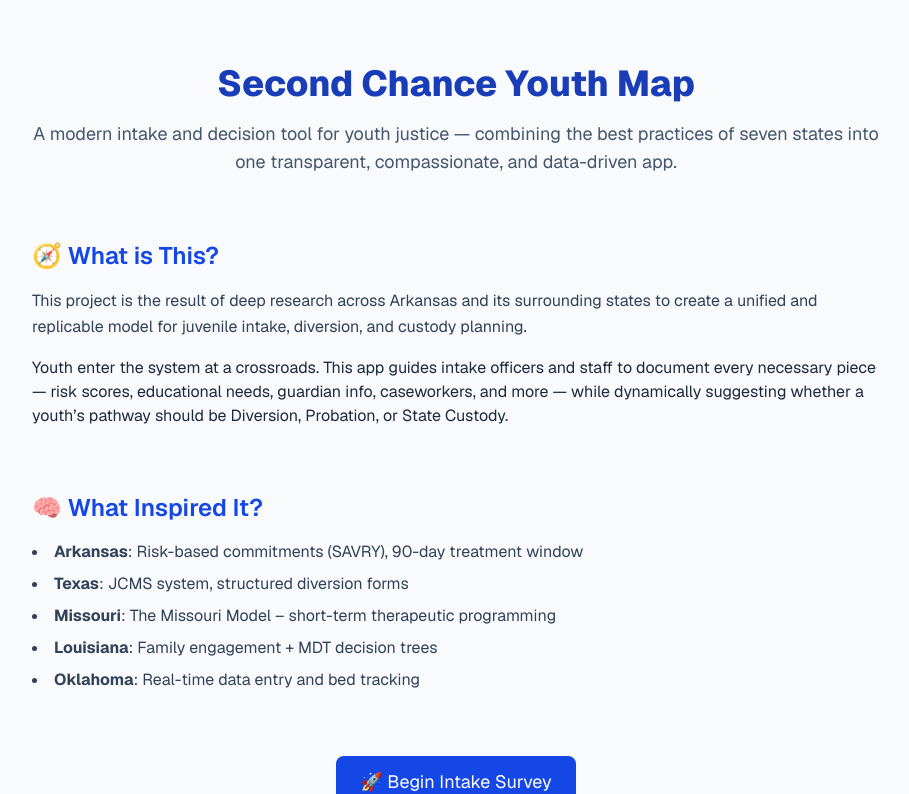
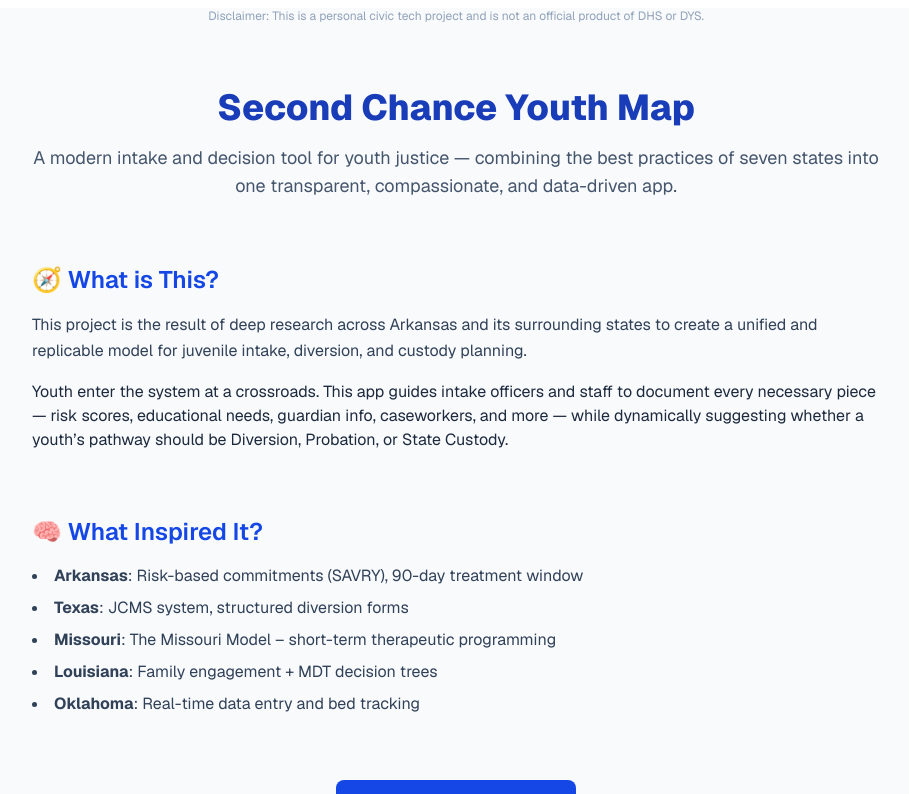
Before and after one commit to dariansweb/SecondChanceYouthMap, a Next.js app: page / in a window 1280 px wide. Shown: the top 794 px of the page, without its empty margins (184-1093 px from the left). Built offline with nearby package versions, Linux system fonts and the light colour scheme.

Commit message:
added an extra disclaimer since chatchpt decided it was claimable lol

```diff
--- a/src/app/intake/page.tsx
+++ b/src/app/intake/page.tsx
@@ -239,6 +239,10 @@ export default function IntakePage() {
 
   return (
     <main className="min-h-screen bg-slate-50 text-slate-800 p-6">
+      <p className="text-xs text-center text-slate-400 mt-2">
+        Disclaimer: This is a personal civic tech project and is not an official
+        product of DHS or DYS.
+      </p>
       <div className="flex flex-wrap justify-center gap-4 mb-6 text-sm text-slate-600">
         {steps.map((step, index) => (
           <div key={index} className="flex flex-col items-center w-20">
--- a/src/app/page.tsx
+++ b/src/app/page.tsx
@@ -10,6 +10,10 @@ export const metadata: Metadata = {
 export default function HomePage() {
   return (
     <main className="min-h-screen bg-slate-50 text-slate-800 font-sans">
+      <p className="text-xs text-center text-slate-400 mt-2">
+        Disclaimer: This is a personal civic tech project and is not an official
+        product of DHS or DYS.
+      </p>
       <div className="max-w-4xl mx-auto px-6 py-16">
         <header className="text-center mb-16">
           <h1 className="text-4xl font-extrabold text-blue-800 mb-4">
```
